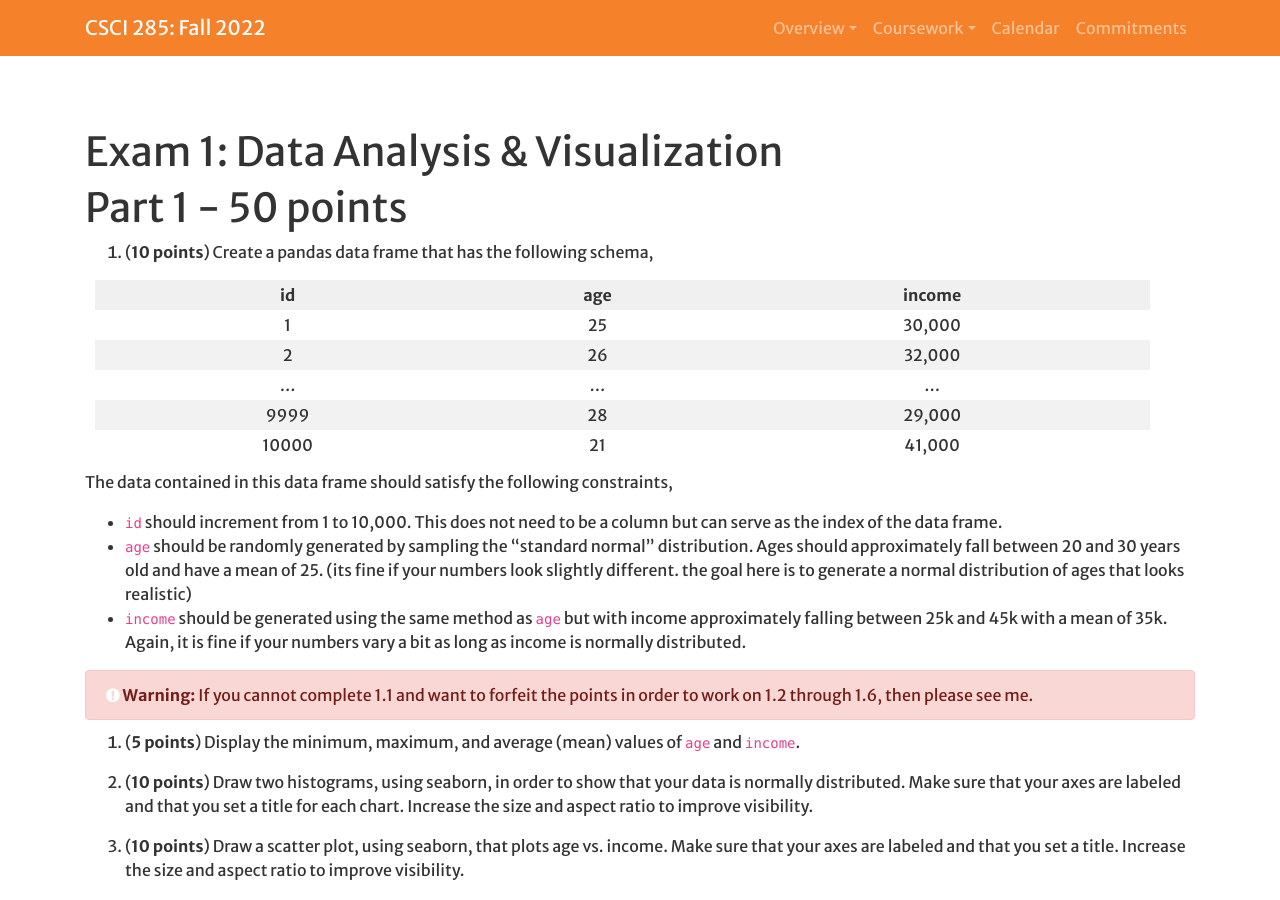
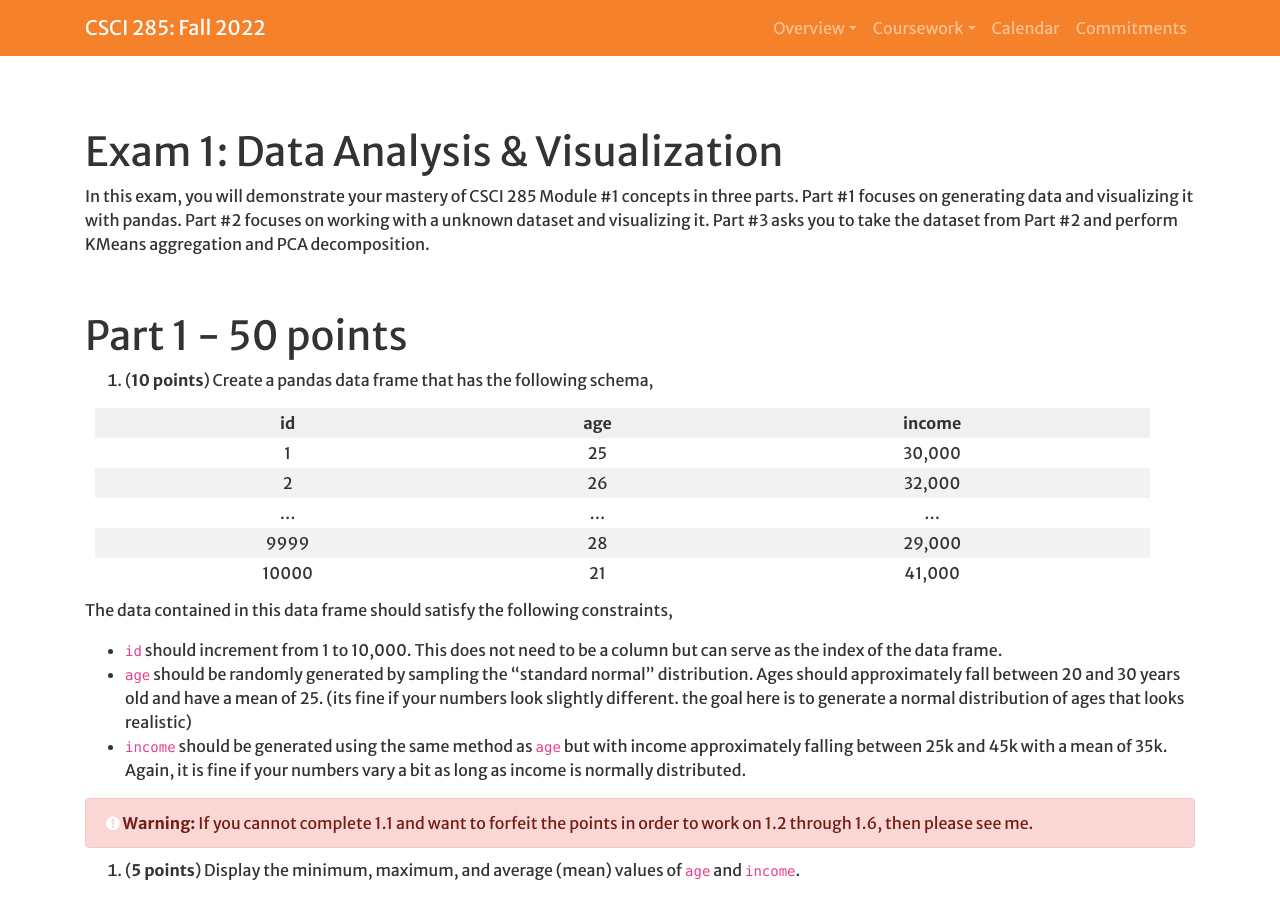
Before and after one commit to Hendrix-CS/csci285, a Jekyll site: the page built from exams/exam1.md, in a window 1280 px wide and 900 px high. Built offline with Jekyll 4.4.1, drawn with Linux system fonts in a browser that asks for light colours; a script that is not in the unit is left out; our own code applies the rules of GitHub Pages for plain Markdown files.

Commit message:
fixing spacing

```diff
--- a/exams/exam1.md
+++ b/exams/exam1.md
@@ -4,6 +4,10 @@ type: Exam
 num: 1
 worktitle: Data Analysis & Visualization
 ---
+
+In this exam, you will demonstrate your mastery of CSCI 285 Module #1 concepts in three parts. Part #1 focuses on generating data and visualizing it with pandas. Part #2 focuses on working with a unknown dataset and visualizing it. Part #3 asks you to take the dataset from Part #2 and perform KMeans aggregation and PCA decomposition.
+
+<br />
 
 # Part 1 - 50 points
 
@@ -53,7 +57,7 @@ The data contained in this data frame should satisfy the following constraints,
 
 
 
-
+<br />
 
 
 # Part 2 - 50 points
@@ -75,7 +79,7 @@ The [iris flower dataset](https://www.kaggle.com/datasets/arshid/iris-flower-dat
 
 7. (**10 points**) Draw a scatter plot that includes linear regressions, using seaborn, using any two features you find interesting. Color by species. Set the aspect ratio to 1.5. Make sure that your axes are labeled and that you set a title. What conclusions can you draw from this plot?
 
-
+<br />
 
 # Part 3 - 50 points
 
```
